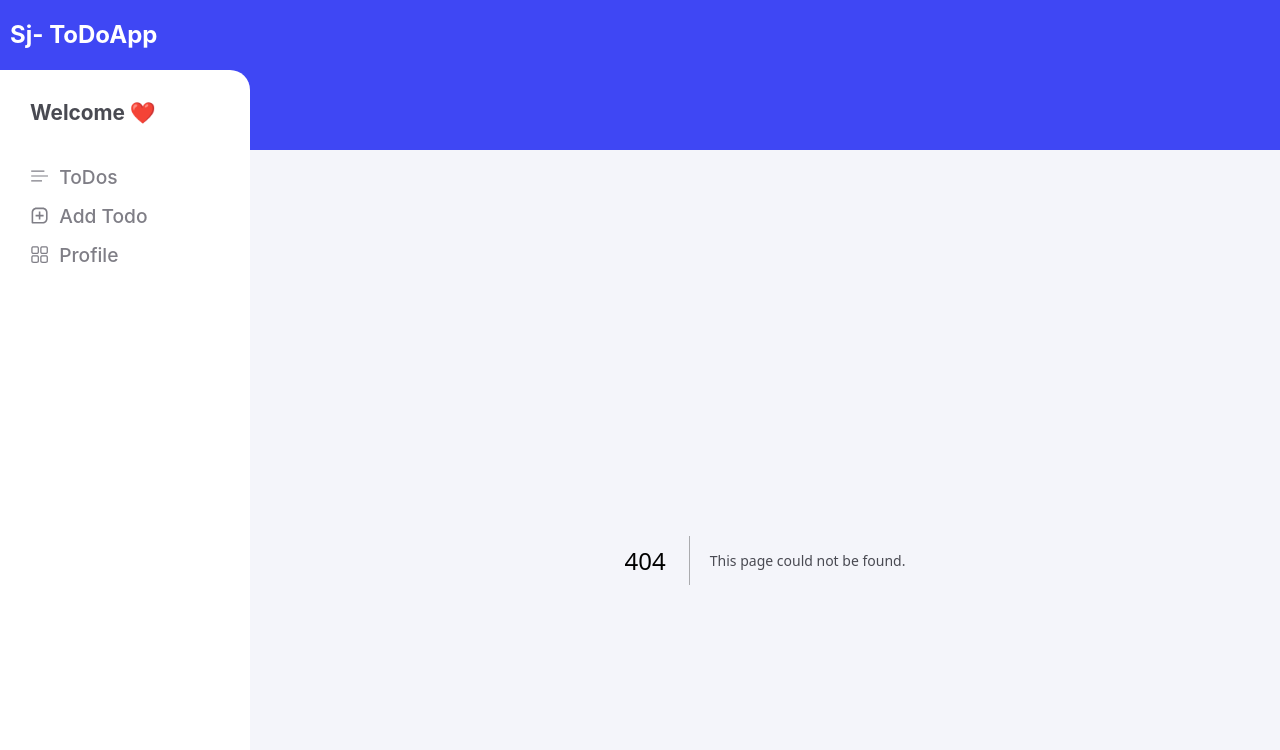
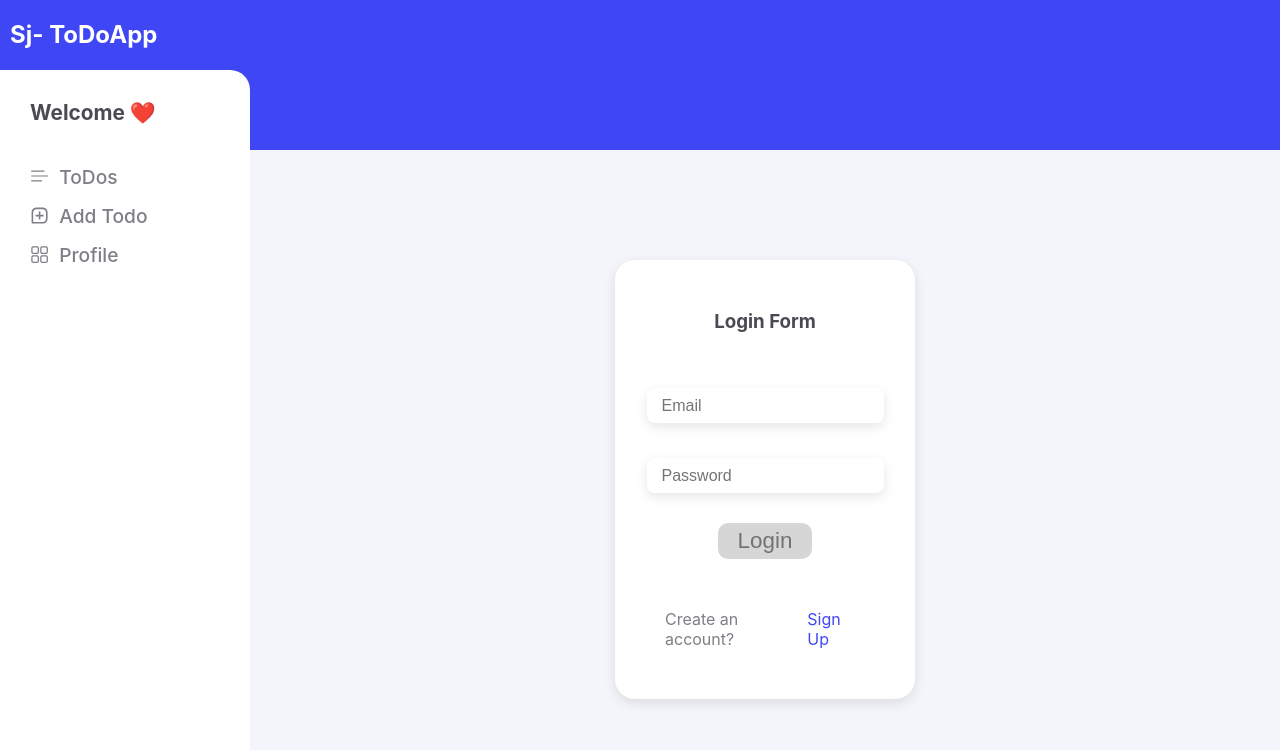
Before and after one commit to saeedjoulaei/ToDoApp-Next-Project, a Next.js app: page /signin in a window 1280 px wide. Before the commit this address had no page. Shown: the top 750 px of the page. Built offline with nearby package versions, Linux system fonts and the light colour scheme.

Commit message:
signin fotm added to the project

```diff
--- /dev/null
+++ b/components/template/signinPage.js
@@ -0,0 +1,44 @@
+import Link from "next/link";
+import { useState } from "react";
+import { useRouter } from "next/router";
+import { signIn } from "next-auth/react";
+
+function SigninPage() {
+  const [email, setEmail] = useState("");
+  const [password, setPassword] = useState("");
+
+  const router = useRouter();
+
+  const loginHandler = async () => {
+    const res = await signIn("credentials", {
+      email,
+      password,
+      redirect: false,
+    });
+    if (!res.error) router.push("/");
+  };
+  return (
+    <div className="signin-form">
+      <h3>Login Form</h3>
+      <input
+        type="text"
+        placeholder="Email"
+        value={email}
+        onChange={(e) => setEmail(e.target.value)}
+      />
+      <input
+        type="password"
+        placeholder="Password"
+        value={password}
+        onChange={(e) => setPassword(e.target.value)}
+      />
+      <button onClick={loginHandler}>Login</button>
+      <div>
+        <p>Create an account?</p>
+        <Link href={"/signup"}>Sign Up</Link>
+      </div>
+    </div>
+  );
+}
+
+export default SigninPage;
--- /dev/null
+++ b/pages/signin.js
@@ -0,0 +1,7 @@
+import SigninPage from "../components/template/signinPage";
+
+function signin() {
+  return <SigninPage />;
+}
+
+export default signin;
--- a/pages/signup.js
+++ b/pages/signup.js
@@ -1,5 +1,5 @@
 import React from "react";
-import SignupPage from "../components/Layout/template/signupPage";
+import SignupPage from "../components/template/signupPage";
 
 function Signup() {
   return <SignupPage />;
```
Also changed, not shown: pages/api/auth/[...nextauth].js (added, +39 -0 lines), components/template/signupPage.js (renamed from components/Layout/template/signupPage.js).
